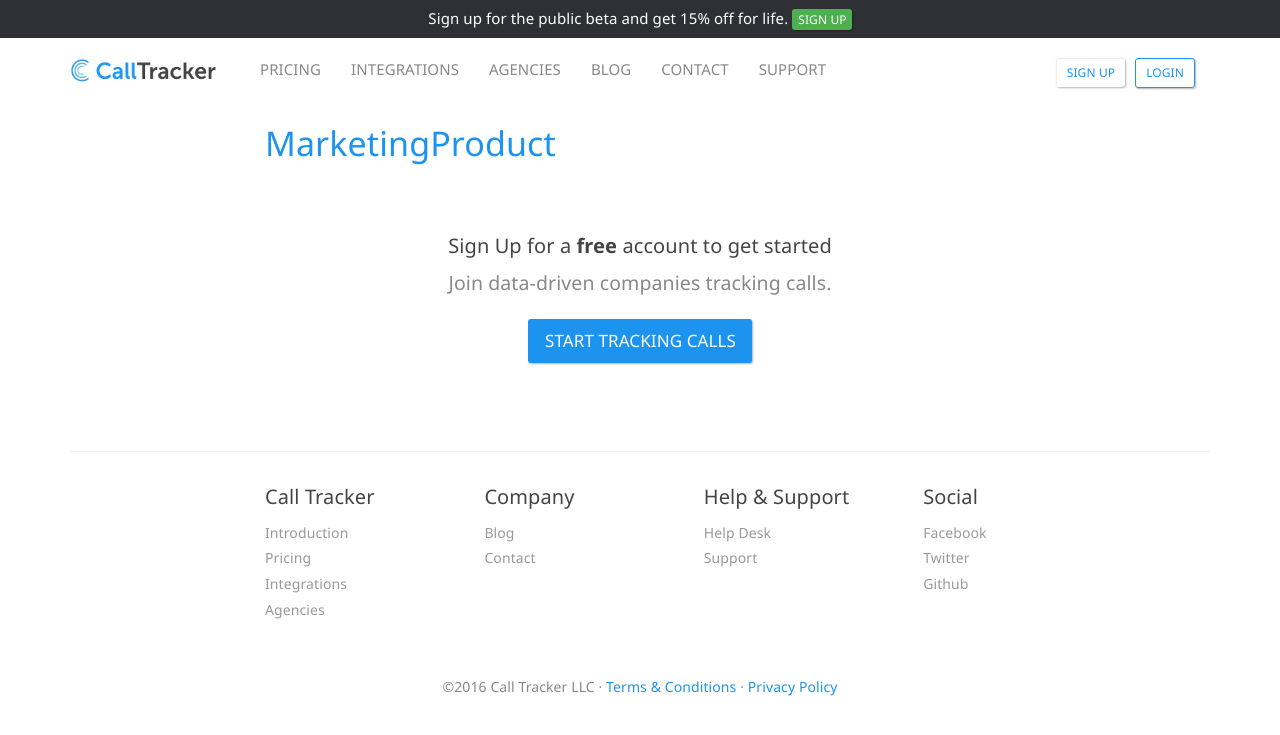
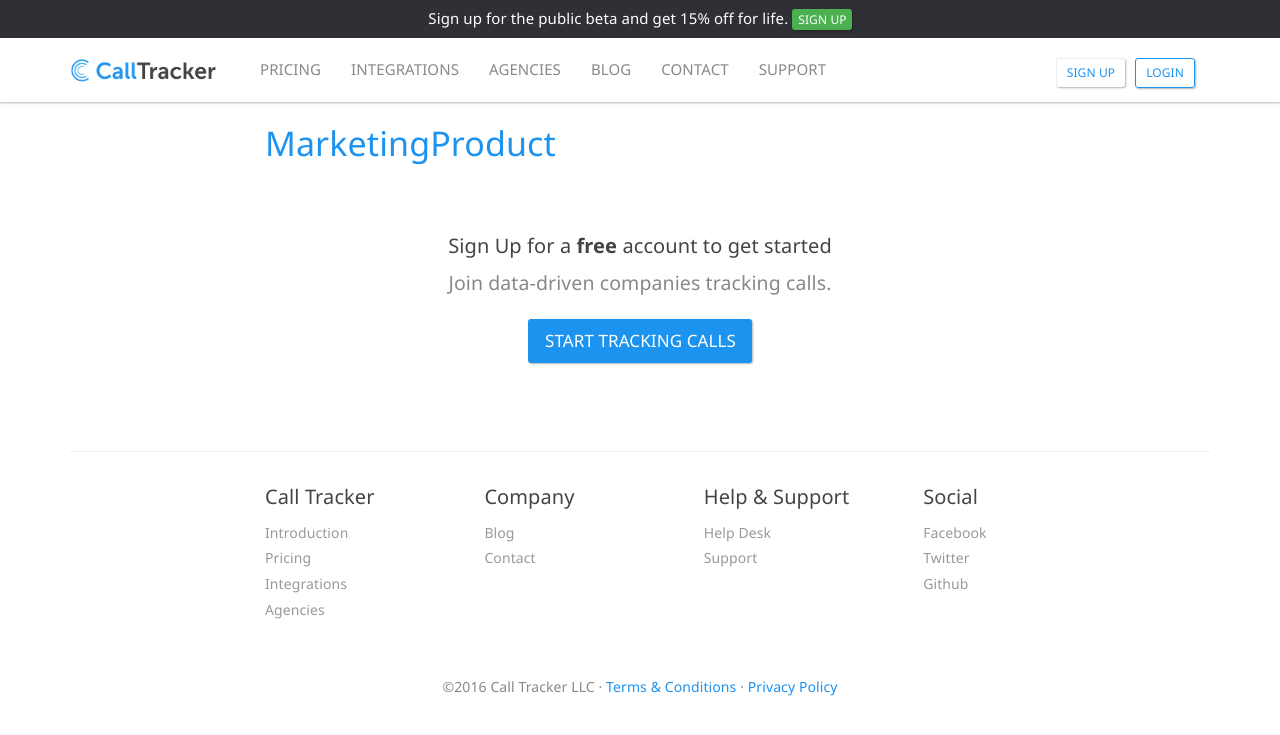
Before and after one commit to sumonst21/calltrackerio-site, a Jekyll site: the page built from teams.html, in a window 1280 px wide. Shown: the top 735 px of the page. Built offline with Jekyll 4.4.1, drawn with Linux system fonts in a browser that asks for light colours.

Commit message:
lets make the main nav stand out a bit

```diff
--- a/_includes/header.html
+++ b/_includes/header.html
@@ -1,5 +1,5 @@
 {% include beta-notify.html %}
-<nav class="navbar no-border">
+<nav class="navbar">
   <div class="container">
     <div class="navbar-header">
       <button type="button" class="navbar-toggle collapsed" data-toggle="collapse" data-target="#navbar" aria-expanded="false" aria-controls="navbar">
```
